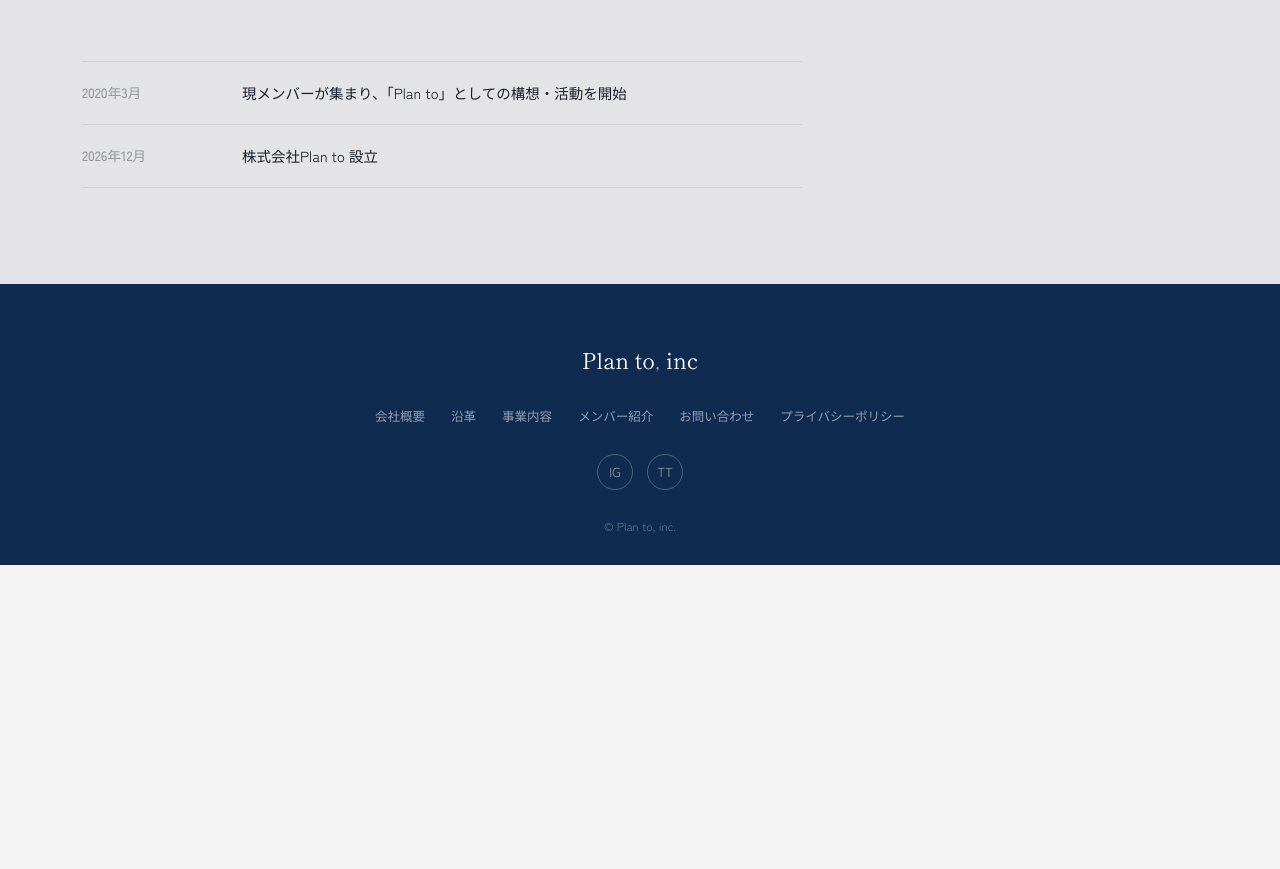
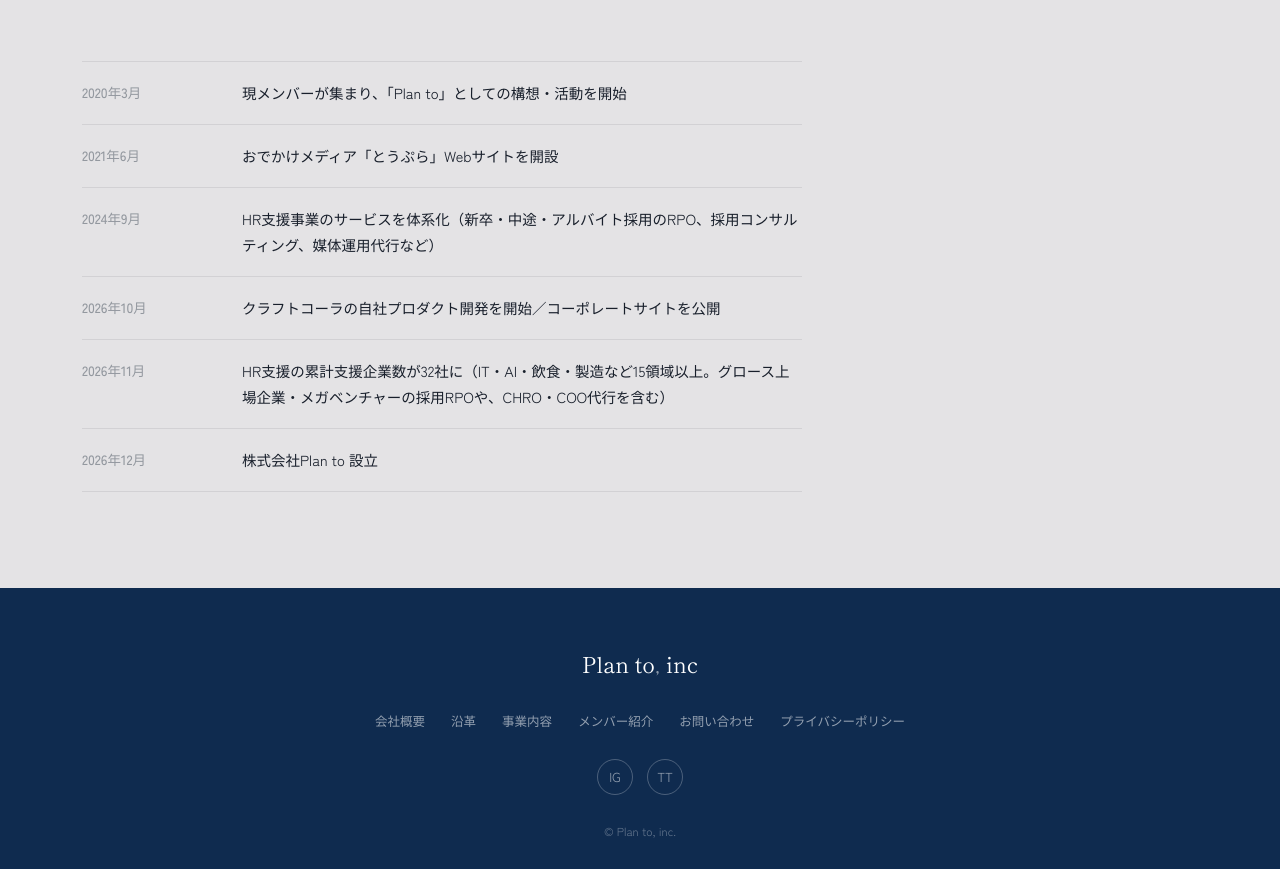
Before and after one commit to Mutooo-ch/plan-to-hp, a plain HTML site: page planto_hp_ver.1.0/about.html in a window 1280 px wide. Shown: the part 3982-4851 px from the top of the page. Before the commit the page ends 4547 px from the top, so only its background shows below. Drawn offline with Linux system fonts and the light colour scheme.

Commit message:
沿革を拡充（とうぷら開設・HR支援の実績を追加）
Co-Authored-By: Claude Opus 5.5 <noreply@anthropic.com>

```diff
--- a/planto_hp_ver.1.0/about.html
+++ b/planto_hp_ver.1.0/about.html
@@ -96,6 +96,10 @@
       <div class="sec-title"><span class="eng">History</span><span class="jp">沿革</span></div>
       <table class="ctable history">
         <tr><th>2020年3月</th><td>現メンバーが集まり、「Plan to」としての構想・活動を開始</td></tr>
+        <tr><th>2021年6月</th><td>おでかけメディア「とうぷら」Webサイトを開設</td></tr>
+        <tr><th>2024年9月</th><td>HR支援事業のサービスを体系化（新卒・中途・アルバイト採用のRPO、採用コンサルティング、媒体運用代行など）</td></tr>
+        <tr><th>2026年10月</th><td>クラフトコーラの自社プロダクト開発を開始／コーポレートサイトを公開</td></tr>
+        <tr><th>2026年11月</th><td>HR支援の累計支援企業数が32社に（IT・AI・飲食・製造など15領域以上。グロース上場企業・メガベンチャーの採用RPOや、CHRO・COO代行を含む）</td></tr>
         <tr><th>2026年12月</th><td>株式会社Plan to 設立</td></tr>
       </table>
     </div>
```
